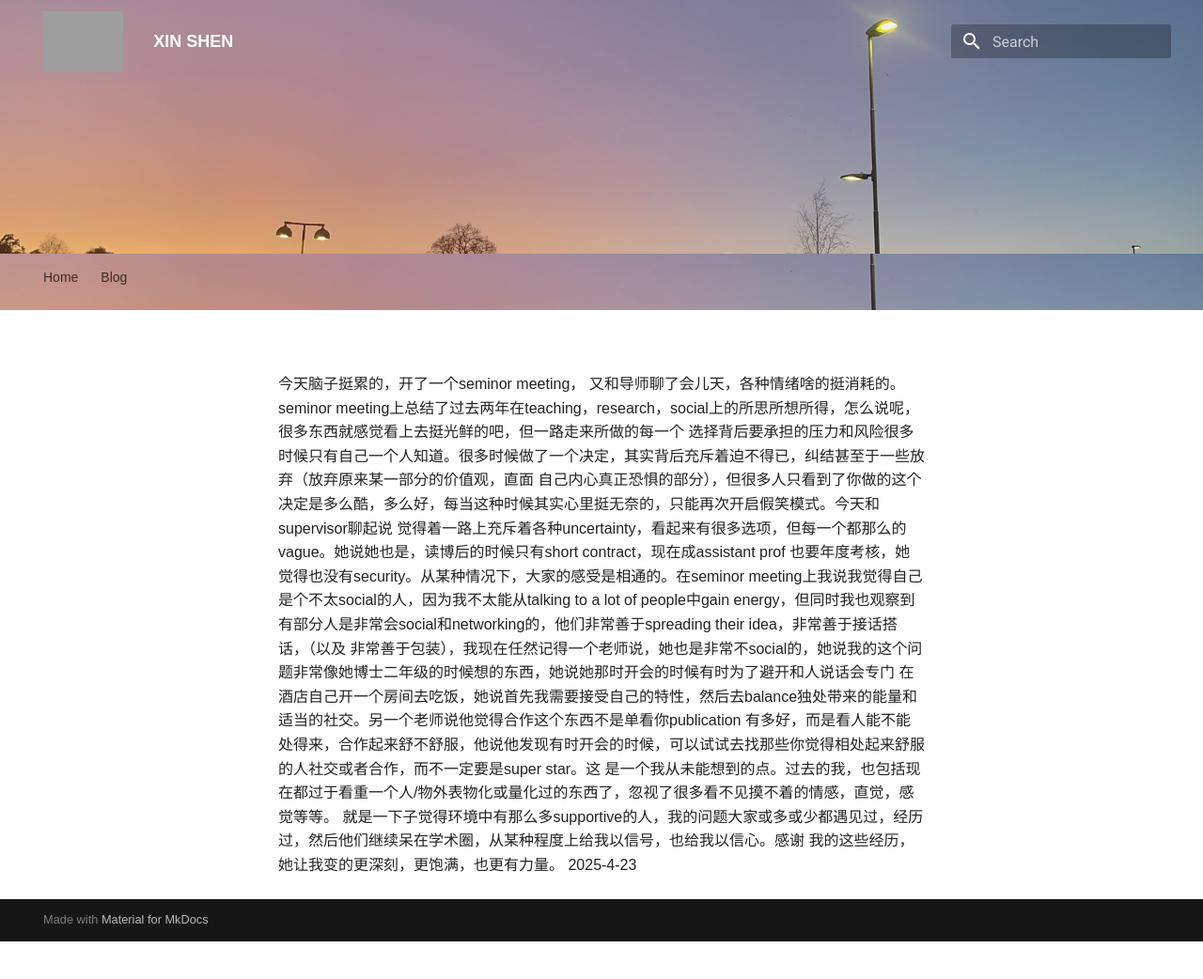
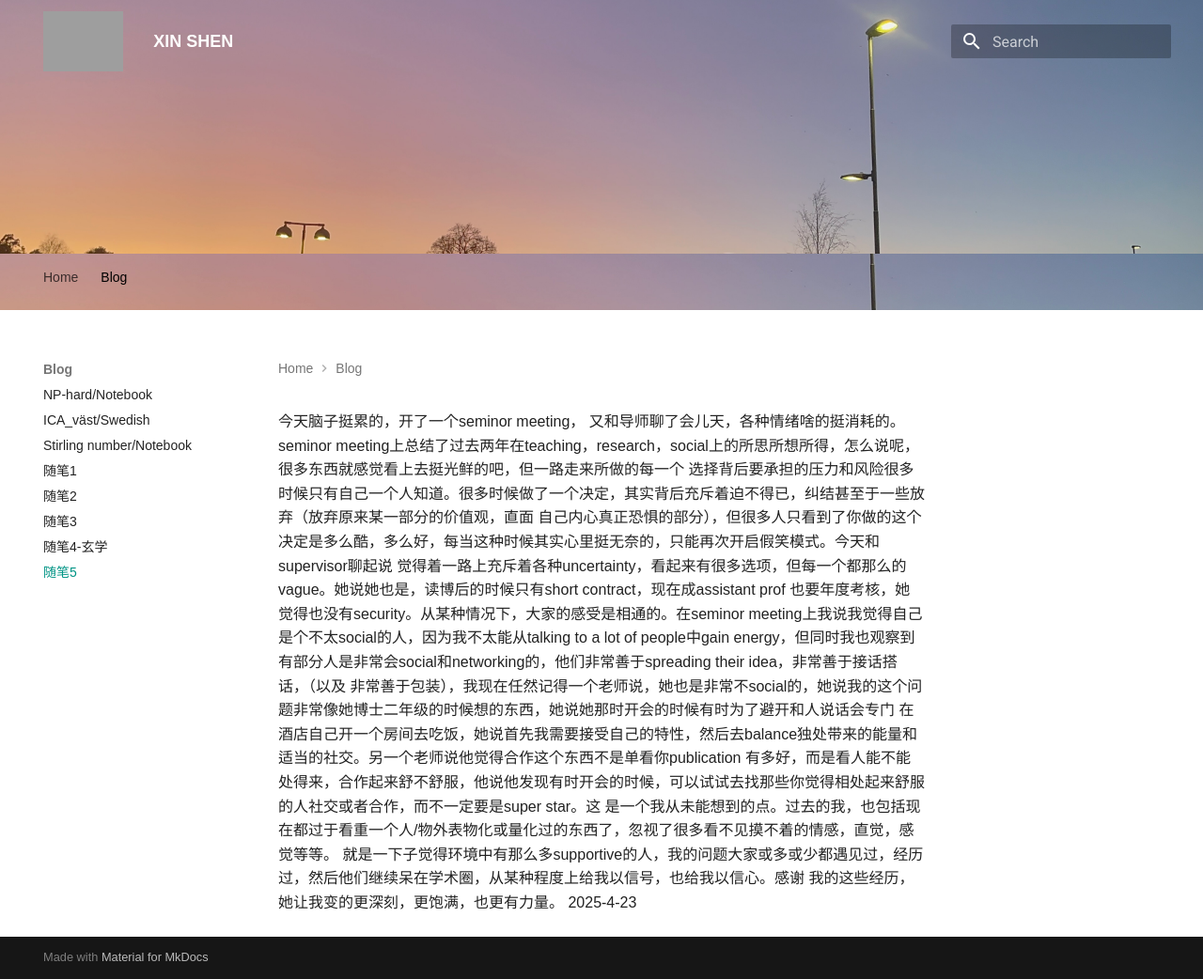
Before and after one commit to XINS3/WebXS, an MkDocs documentation site: the page built from docs/blog/bi5.md, in a window 1280 px wide. Shown: the whole page at 94% size. Built offline with MkDocs 1.6.1 and Material for MkDocs 9.7.7, drawn with Linux system fonts in a browser that asks for light colours; before the commit the page ends 1002 px from its top, so only the background shows below that; grey boxes are pictures that could not be loaded.

Commit message:
Update mkdocs.yml

```diff
--- a/mkdocs.yml
+++ b/mkdocs.yml
@@ -26,6 +26,7 @@
         - 随笔2: blog/bi2.md
         - 随笔3: blog/bi3.md
         - 随笔4-玄学: blog/bi4.md
+        - 随笔5: blog/bi5.md
 
 
 
```
